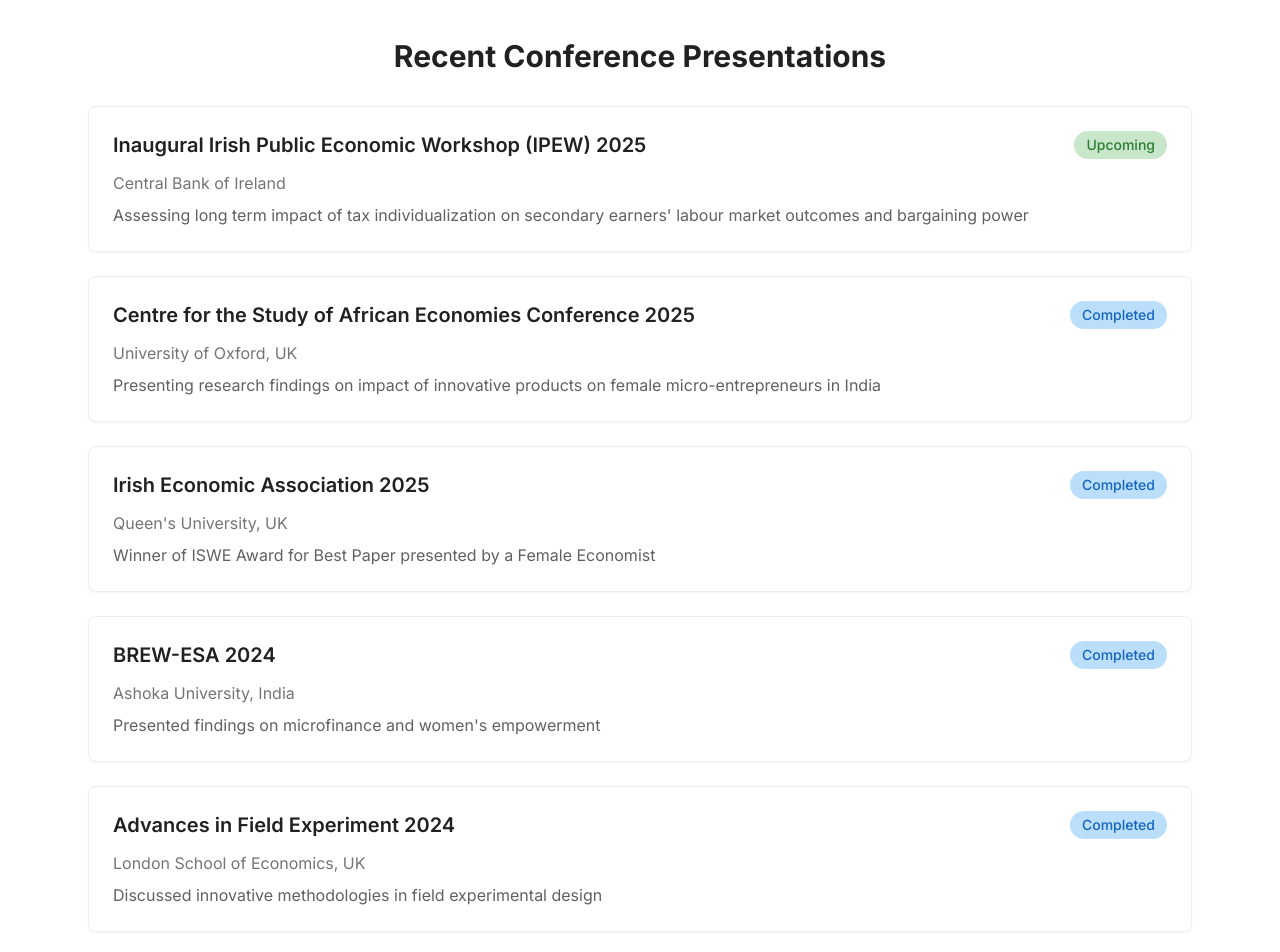
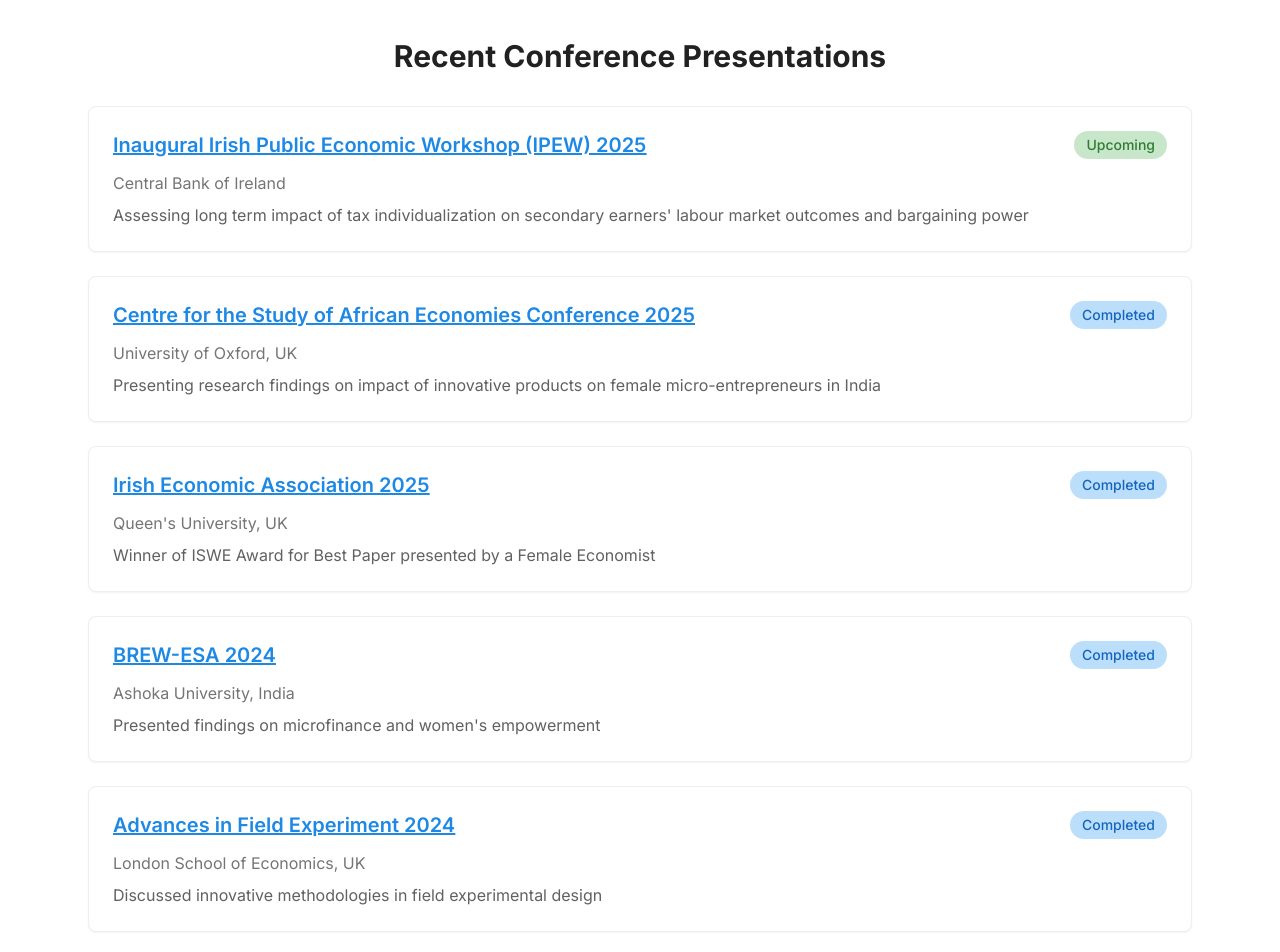
Before and after one commit to bhavyashr/bhavyashrivastava.github.io, a React (Vite) app: page /#/ in a window 1280 px wide. Shown: the part 1220-2172 px from the top of the page. Built offline with nearby package versions, Linux system fonts and the light colour scheme.

Commit message:
add links

```diff
--- a/src/components/Awards.tsx
+++ b/src/components/Awards.tsx
@@ -99,7 +99,7 @@
             <div className="bg-white rounded-lg shadow-sm border border-gray-200 p-8">
               <div className="flex justify-between items-start mb-4">
                 <div>
-                  <h3 className="text-2xl font-semibold text-gray-900">GREAT Britain Scholarship</h3>
+                  <h3 className="text-2xl font-semibold text-blue-900 underline"><a href='https://www.britishcouncil.in/study-uk/scholarships/great-scholarships' target='_blank'>GREAT Britain Scholarship</a></h3>
                   <p className="text-lg text-blue-600">Politics and International Studies, University of Warwick</p>
                 </div>
                 <span className="bg-blue-100 text-blue-800 px-4 py-2 rounded-full text-sm font-medium">
--- a/src/components/Contact.tsx
+++ b/src/components/Contact.tsx
@@ -164,7 +164,9 @@
             </div>
 
             <div className="bg-white border border-gray-200 rounded-lg p-6 shadow-sm">
-              <h3 className="text-lg font-semibold text-gray-900 mb-2">Prof. Nicola Fontana</h3>
+              <h3 className="text-lg font-semibold text-gray-900 mb-2">
+                  <a href="https://www.nicola-fontana.com/" target="_blank" rel="noopener noreferrer" className="text-blue-600 hover:text-blue-800 underline">Prof. Nicola Fontana</a>
+                </h3>
               <p className="text-blue-600 mb-1">Assistant Professor</p>
               <p className="text-gray-600 text-sm mb-3">
                 Department of Economics<br />
@@ -179,7 +181,9 @@
             </div>
 
             <div className="bg-white border border-gray-200 rounded-lg p-6 shadow-sm">
-              <h3 className="text-lg font-semibold text-gray-900 mb-2">Dr. Fabrizio Valenti</h3>
+              <h3 className="text-lg font-semibold text-gray-900 mb-2">
+                  <a href="https://www.researchgate.net/profile/Fabrizio-Valenti-2" target="_blank" rel="noopener noreferrer" className="text-blue-600 hover:text-blue-800 underline">Dr. Fabrizio Valenti</a>
+                </h3>
               <p className="text-blue-600 mb-1">Senior Consultant</p>
               <p className="text-gray-600 text-sm mb-3">
                 KSAR Consulting Group<br />
--- a/src/components/Hero.tsx
+++ b/src/components/Hero.tsx
@@ -142,8 +142,10 @@
           <div className="space-y-6">
           <div className="bg-white border border-gray-200 rounded-lg p-6 shadow-sm">
               <div className="flex justify-between items-start mb-3">
-                <h3 className="text-xl font-semibold text-gray-900">
+                <h3 className="text-xl font-semibold text-blue-600 underline">
+                  <a href='https://www.iea.ie/2024/11/12/new-irish-economic-association-conference-2025/' target='_blank'>
                 Inaugural Irish Public Economic Workshop (IPEW) 2025
+                </a>
                 </h3>
                 <span className="bg-green-100 text-green-800 px-3 py-1 rounded-full text-sm font-medium">
                   Upcoming
@@ -156,8 +158,10 @@
             </div>
             <div className="bg-white border border-gray-200 rounded-lg p-6 shadow-sm">
               <div className="flex justify-between items-start mb-3">
-                <h3 className="text-xl font-semibold text-gray-900">
+                <h3 className="text-xl font-semibold text-blue-600 underline">
+                  <a href='https://csae.web.ox.ac.uk/sitefiles/csaeconf2025programme-at-a-glance-final.pdf' target='_blank'>
                   Centre for the Study of African Economies Conference 2025
+                  </a>
                 </h3>
                 <span className="bg-blue-100 text-blue-800 px-3 py-1 rounded-full text-sm font-medium">
                   Completed
@@ -171,8 +175,8 @@
 
             <div className="bg-white border border-gray-200 rounded-lg p-6 shadow-sm">
               <div className="flex justify-between items-start mb-3">
-                <h3 className="text-xl font-semibold text-gray-900">
-                  Irish Economic Association 2025
+                <h3 className="text-xl font-semibold text-blue-600 underline">
+                  <a href='https://www.iea.ie/app/uploads/2024/04/IEA2024-Conference-Programme.pdf' target='_blank'>Irish Economic Association 2025</a>
                 </h3>
                 <span className="bg-blue-100 text-blue-800 px-3 py-1 rounded-full text-sm font-medium">
                   Completed
@@ -186,8 +190,10 @@
 
             <div className="bg-white border border-gray-200 rounded-lg p-6 shadow-sm">
               <div className="flex justify-between items-start mb-3">
-                <h3 className="text-xl font-semibold text-gray-900">
+                <h3 className="text-xl font-semibold text-blue-600 underline">
+                  <a href='http://ashoka.edu.in/event/brewesa-conference/' target='_blank'>
                   BREW-ESA 2024
+                  </a>
                 </h3>
                 <span className="bg-blue-100 text-blue-800 px-3 py-1 rounded-full text-sm font-medium">
                   Completed
@@ -201,8 +207,10 @@
 
             <div className="bg-white border border-gray-200 rounded-lg p-6 shadow-sm">
               <div className="flex justify-between items-start mb-3">
-                <h3 className="text-xl font-semibold text-gray-900">
+                <h3 className="text-xl font-semibold text-blue-600 underline">
+                  <a href='https://www.canva.com/design/DAGNRn6tiFs/zDsj63lZyFXE2JdmY3a0iQ/view?utm_content=DAGNRn6tiFs&utm_campaign=designshare&utm_medium=link&utm_source=editor#1' target='_blank'>
                   Advances in Field Experiment 2024
+                  </a>
                 </h3>
                 <span className="bg-blue-100 text-blue-800 px-3 py-1 rounded-full text-sm font-medium">
                   Completed
--- a/src/components/Research.tsx
+++ b/src/components/Research.tsx
@@ -162,7 +162,7 @@
                 <span className="text-sm text-gray-500">September 2024</span>
               </div>
               <h3 className="text-xl font-semibold text-gray-900 mb-2">
-                ExenDT 2 Deliverable 7.2 - Cycle 2 Evaluation Report
+                ExenDT 2 Deliverable 7.2 - <a className='text-blue-600 underline' href='https://extendt2.eu/wp-content/uploads/2024/10/Cycle-2_Evaluation-Report_Final.pdf' target='_blank'>Cycle 2 Evaluation Report</a>
               </h3>
               <p className="text-gray-600 mb-3">
                 Girvan, C., Walsh, S., <strong>Shrivastava, B.</strong>, Greka, C., Schiza, K., Nikolaou, M-S.,
@@ -183,7 +183,7 @@
               </div>
               <h3 className="text-xl font-semibold text-gray-900 mb-2">
                 How Good is Your Data? Challenges of Ensuring Data Quality in a Large-Scale Survey:
-                Lessons from the Tamil Nadu Household Panel Survey (TNHPS)
+                Lessons from the Tamil Nadu Household Panel Survey (TNHPS) - <a className='text-blue-600 underline' href='https://www.mids.ac.in/assets/doc/WP_243.pdf' target='_blank'>Working Paper</a>
               </h3>
               <p className="text-gray-600 mb-3">
                 Ananthpur, Kripa & de Jong, Julie & Sridharan, Gargi & <strong>Shrivastava, Bhavya</strong> (2023)
--- a/src/components/Resume.tsx
+++ b/src/components/Resume.tsx
@@ -178,7 +178,7 @@
               <div className="flex justify-between items-start mb-3">
                 <div>
                   <h3 className="text-xl font-semibold text-gray-900">Consultant</h3>
-                  <p className="text-lg text-blue-600">World Bank</p>
+                  <p className="text-lg text-blue-600 underline"><a href='https://www.worldbank.org/' target='_blank'>World Bank</a></p>
                   <p className="text-gray-600">Dublin, Ireland</p>
                 </div>
                 <span className="text-gray-500 text-sm">Oct 2023 – Present</span>
@@ -196,7 +196,7 @@
               <div className="flex justify-between items-start mb-3">
                 <div>
                   <h3 className="text-xl font-semibold text-gray-900">Senior Research Associate</h3>
-                  <p className="text-lg text-blue-600">LEAD at IFMR</p>
+                  <p className="text-lg text-blue-600 underline"><a href='https://ifmrlead.org/' target='_blank'>LEAD at IFMR</a></p>
                   <p className="text-gray-600">New Delhi, India</p>
                 </div>
                 <span className="text-gray-500 text-sm">July 2020 – Aug 2022</span>
@@ -216,7 +216,7 @@
               <div className="flex justify-between items-start mb-3">
                 <div>
                   <h3 className="text-xl font-semibold text-gray-900">Research Investigator</h3>
-                  <p className="text-lg text-blue-600">Madras Institute of Development Studies</p>
+                  <p className="text-lg text-blue-600 underline"><a href='https://www.mids.ac.in/' target='_blank'>Madras Institute of Development Studies</a></p>
                   <p className="text-gray-600">Chennai, India</p>
                 </div>
                 <span className="text-gray-500 text-sm">June 2019 – June 2020</span>
@@ -232,7 +232,7 @@
               <div className="flex justify-between items-start mb-3">
                 <div>
                   <h3 className="text-xl font-semibold text-gray-900">Associate Consultant - Strategy</h3>
-                  <p className="text-lg text-blue-600">KPMG</p>
+                  <p className="text-lg text-blue-600 underline"><a href='https://kpmg.com/ie/en/home.html' target='_blank'>KPMG</a></p>
                   <p className="text-gray-600">New Delhi, India</p>
                 </div>
                 <span className="text-gray-500 text-sm">Nov 2018 – June 2019</span>
```
Also changed, not shown: resume_extracted.txt.
